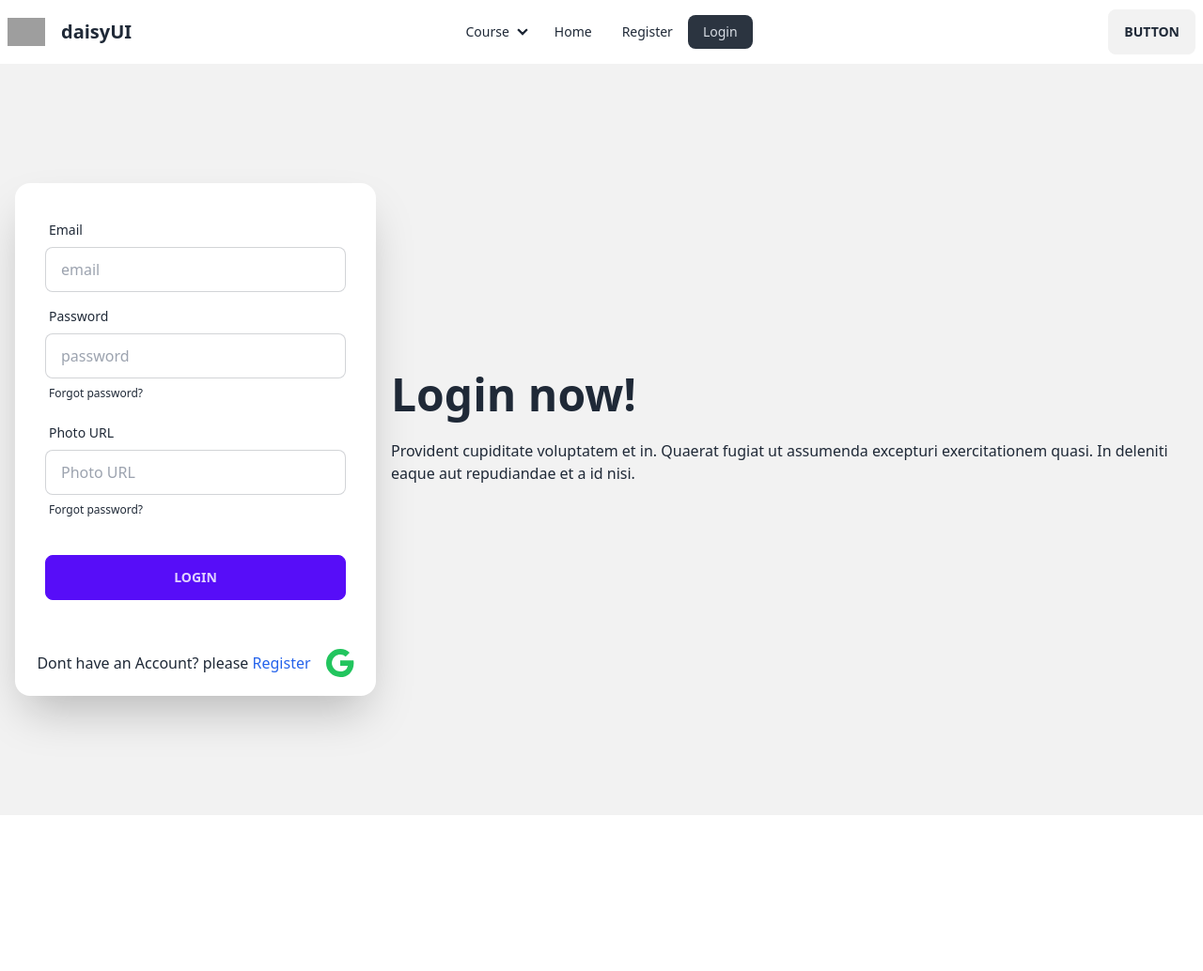
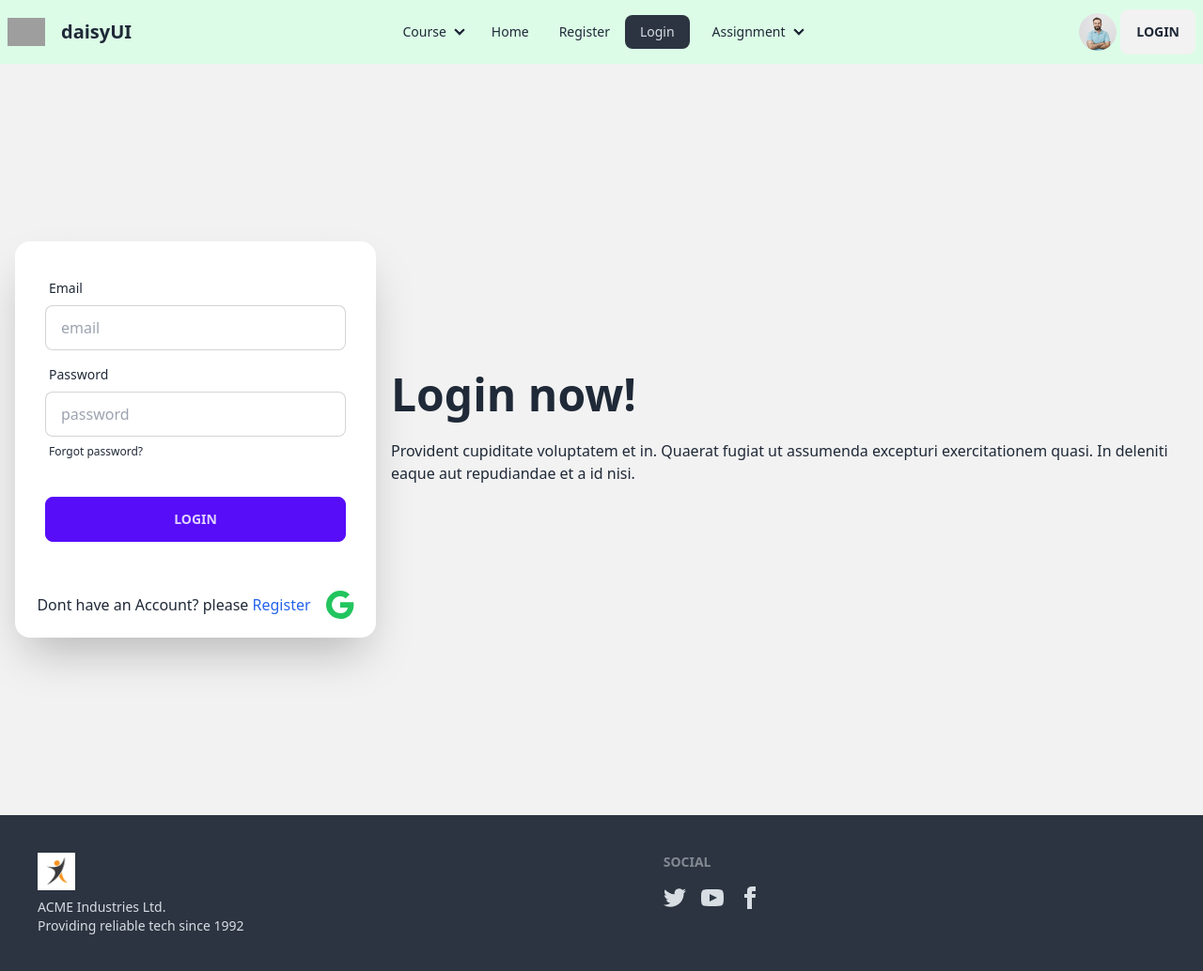
Before and after one commit to Nazmul8888/b8a11-client-side, a React (Vite) app: page /login in a window 1280 px wide. Shown: the whole page at 94% size. Before the commit the page ends 868 px from the top, so only its background shows below. Built offline with nearby package versions, Linux system fonts and the light colour scheme; no server answers; grey boxes are pictures that could not be loaded.

Commit message:
assignment related all route update

```diff
--- /dev/null
+++ b/src/components/CourseCreation/CreateAssignment.jsx
@@ -0,0 +1,11 @@
+
+
+const CreateAssignment = () => {
+    return (
+        <div>
+            <h2>Assignment Booking </h2>
+        </div>
+    );
+};
+
+export default CreateAssignment;
--- /dev/null
+++ b/src/components/Home/Banner/Banner.jsx
@@ -0,0 +1,11 @@
+
+
+const Banner = () => {
+    return (
+        <div className="py-10">
+            <img src="https://i.ibb.co/42wzmp6/6871644-29493.jpg" alt="" />
+        </div>
+    );
+};
+
+export default Banner;
--- /dev/null
+++ b/src/components/Home/CourseServices.jsx
@@ -0,0 +1,27 @@
+import { Link } from "react-router-dom";
+
+
+const CourseServices = ({course}) => {
+    const {_id,image,courseName,Details,price}= course;
+    return (
+        <div>
+     <div className="card w-96 bg-base-100 shadow-xl">
+  <figure className="px-10 pt-10">
+    <img src={image} alt="Shoes" className="rounded-xl" />
+  </figure>
+  <div className="card-body items-center text-center">
+    <h2 className="card-title">{courseName}!</h2>
+    <p>{Details}</p>
+    <p>Price-$ {price}</p>
+    <div className="card-actions">
+      <Link to={`/createAssignment/${_id}`}>
+      <button className="btn btn-primary">Buy Now</button>
+      </Link>
+    </div>
+  </div>
+</div>
+        </div>
+    );
+};
+
+export default CourseServices;
--- a/src/components/Home/Home.jsx
+++ b/src/components/Home/Home.jsx
@@ -1,9 +1,29 @@
+import { useLoaderData } from "react-router-dom";
+import Banner from "./Banner/Banner";
+import CourseServices from "./CourseServices";
 
 
 const Home = () => {
+
+  const services = useLoaderData()
     return (
         <div>
-          this is home
+        <Banner></Banner>
+
+
+        <div className="grid grid-cols-3 md:grid-cols-3 gap-6 py-10">
+
+        {
+        services.map(course=><CourseServices key={services._id} course={course}></CourseServices>)
+         }
+
+        </div>
+
+
+
+
+
+
         </div>
     );
 };
--- a/src/components/Layout/MainLayout.jsx
+++ b/src/components/Layout/MainLayout.jsx
@@ -1,12 +1,14 @@
 import { Outlet } from "react-router-dom";
 import NavBar from "../NavBar/NavBar";
+import Footer from "../SharedPage/Footer/Footer";
 
 
 const MainLayout = () => {
     return (
-        <div>
+        <div className="max-w-[1400px] mx-auto">
             <NavBar></NavBar>
             <Outlet></Outlet>
+            <Footer></Footer>
         </div>
     );
 };
--- a/src/components/NavBar/NavBar.jsx
+++ b/src/components/NavBar/NavBar.jsx
@@ -1,7 +1,23 @@
-import { NavLink } from "react-router-dom";
+import { useContext } from "react";
+import { Link, NavLink } from "react-router-dom";
+import { AuthContext } from "../../Routes/Provider/AuthProvider";
+import userPicture from '../../assets/Ellipse 1 (2).png'
+
 
 
 const NavBar = () => {
+    const {user,logOut} = useContext(AuthContext)
+
+  const handelSignOut = ()=>{
+   logOut()
+   .then(result=>{
+    console.log(result.user)
+   })
+   .catch(error=>{
+    console.log(error)
+   })
+
+  }
     const navLinks = <>
 
     <li><NavLink to='/'>Home</NavLink></li>
@@ -11,7 +27,7 @@ const NavBar = () => {
     </>
     return (
         <div>
-            <div className="navbar bg-base-100">
+            <div className="navbar bg-green-100">
                 <div className="navbar-start">
                     <div className="dropdown">
                         <label tabIndex={0} className="btn btn-ghost lg:hidden">
@@ -53,9 +69,47 @@ const NavBar = () => {
                         {navLinks}
                     </ul>
                 </div>
+                <div className="navbar-center hidden lg:flex">
+                    <ul className="menu menu-horizontal px-1">
+                        {/* <li><a>Home</a></li> */}
+                        <li tabIndex={0}>
+                            <details>
+                                <summary>Assignment</summary>
+                                <ul className="p-2">
+                                    <li><a>Profile</a></li>
+                                    <li><a>My Assignment</a></li>
+                                    <li><a>Create Assignment</a></li>
+                                </ul>
+                            </details>
+                        </li>
+                        {/* <li><a>Login</a></li>
+                        <li><a>Register</a></li> */}
+                        {/* {navLinks} */}
+                    </ul>
+                </div>
                 <div className="navbar-end">
-                    <a className="btn">Button</a>
-                </div>
+        <label tabIndex={0} className="btn btn-ghost btn-circle avatar">
+        <div className="w-10 rounded-full">
+          <img src={userPicture} />
+        </div>
+      </label>
+
+
+      {
+        user ?
+        <button onClick={handelSignOut} className="btn">Sign Out</button>
+        :
+        <Link to='/login'>
+           <button className="btn">Login</button>
+
+        </Link>
+
+      }
+
+
+
+
+        </div>
             </div>
         </div>
     );
--- /dev/null
+++ b/src/components/SharedPage/Footer/Footer.jsx
@@ -0,0 +1,24 @@
+
+import logo from '../../../assets/footer.jpg'
+const Footer = () => {
+    return (
+        <div>
+            <footer className="footer p-10 bg-neutral text-neutral-content">
+  <aside>
+    <img className="w-10" src={logo} alt="" />
+    <p>ACME Industries Ltd.<br/>Providing reliable tech since 1992</p>
+  </aside>
+  <nav>
+    <header className="footer-title">Social</header>
+    <div className="grid grid-flow-col gap-4">
+      <a><svg xmlns="http://www.w3.org/2000/svg" width="24" height="24" viewBox="0 0 24 24" className="fill-current"><path d="M24 4.557c-.883.392-1.832.656-2.828.775 1.017-.609 1.798-1.574 2.165-2.724-.951.564-2.005.974-3.127 1.195-.897-.957-2.178-1.555-3.594-1.555-3.179 0-5.515 2.966-4.797 6.045-4.091-.205-7.719-2.165-10.148-5.144-1.29 2.213-.669 5.108 1.523 6.574-.806-.026-1.566-.247-2.229-.616-.054 2.281 1.581 4.415 3.949 4.89-.693.188-1.452.232-2.224.084.626 1.956 2.444 3.379 4.6 3.419-2.07 1.623-4.678 2.348-7.29 2.04 2.179 1.397 4.768 2.212 7.548 2.212 9.142 0 14.307-7.721 13.995-14.646.962-.695 1.797-1.562 2.457-2.549z"></path></svg></a>
+      <a><svg xmlns="http://www.w3.org/2000/svg" width="24" height="24" viewBox="0 0 24 24" className="fill-current"><path d="M19.615 3.184c-3.604-.246-11.631-.245-15.23 0-3.897.266-4.356 2.62-4.385 8.816.029 6.185.484 8.549 4.385 8.816 3.6.245 11.626.246 15.23 0 3.897-.266 4.356-2.62 4.385-8.816-.029-6.185-.484-8.549-4.385-8.816zm-10.615 12.816v-8l8 3.993-8 4.007z"></path></svg></a>
+      <a><svg xmlns="http://www.w3.org/2000/svg" width="24" height="24" viewBox="0 0 24 24" className="fill-current"><path d="M9 8h-3v4h3v12h5v-12h3.642l.358-4h-4v-1.667c0-.955.192-1.333 1.115-1.333h2.885v-5h-3.808c-3.596 0-5.192 1.583-5.192 4.615v3.385z"></path></svg></a>
+    </div>
+  </nav>
+</footer>
+        </div>
+    );
+};
+
+export default Footer;
--- a/src/components/SharedPage/Login/Login.jsx
+++ b/src/components/SharedPage/Login/Login.jsx
@@ -12,9 +12,8 @@ const Login = () => {
         e.preventDefault()
         const email = e.target.email.value;
         const password = e.target.password.value;
-        const photo = e.target.photo.value;
 
-        console.log(email, password, photo)
+        console.log(email, password)
         signIn(email, password)
             .then(result => {
                 console.log(result.user)
@@ -60,15 +59,7 @@ const Login = () => {
                                     <a href="#" className="label-text-alt link link-hover">Forgot password?</a>
                                 </label>
                             </div>
-                            <div className="form-control">
-                                <label className="label">
-                                    <span className="label-text">Photo URL</span>
-                                </label>
-                                <input type="photo" name="photo" placeholder="Photo URL" className="input input-bordered" required />
-                                <label className="label">
-                                    <a href="#" className="label-text-alt link link-hover">Forgot password?</a>
-                                </label>
-                            </div>
+
                             <div className="form-control mt-6">
                                 <button className="btn btn-primary">Login</button>
                             </div>
--- a/src/components/SharedPage/Register/Register.jsx
+++ b/src/components/SharedPage/Register/Register.jsx
@@ -10,7 +10,9 @@ const Register = () => {
         e.preventDefault()
         const name = e.target.name.value;
         const email = e.target.email.value;
+        const photo = e.target.photo.value;
         const password = e.target.password.value;
+
 
         // create user
 
@@ -22,7 +24,7 @@ const Register = () => {
         .catch(error=>{
           console.log(error)
         })
-        console.log(name, email, password)
+        console.log(name, email, photo,password)
     }
     return (
         <div className="hero min-h-screen bg-base-200">
@@ -37,13 +39,22 @@ const Register = () => {
                             <label className="label">
                                 <span className="label-text">Name</span>
                             </label>
-                            <input type="text" name='name' placeholder="email" className="input input-bordered" required />
+                            <input type="text" name='name' placeholder="Name" className="input input-bordered" required />
                         </div>
                         <div className="form-control">
                             <label className="label">
                                 <span className="label-text">Email</span>
                             </label>
                             <input type="email" name='email' placeholder="email" className="input input-bordered" required />
+                        </div>
+                        <div className="form-control">
+                            <label className="label">
+                                <span className="label-text">Photo URL</span>
+                            </label>
+                            <input type="text" name="photo" placeholder="Photo URL" className="input input-bordered" required />
+                            <label className="label">
+                                <a href="#" className="label-text-alt link link-hover">Photo URL</a>
+                            </label>
                         </div>
                         <div className="form-control">
                             <label className="label">
--- a/src/main.jsx
+++ b/src/main.jsx
@@ -10,6 +10,7 @@ import Home from './components/Home/Home';
 import Register from './components/SharedPage/Register/Register';
 import Login from './components/SharedPage/Login/Login';
 import AuthProvider from './Routes/Provider/AuthProvider';
+import CreateAssignment from './components/CourseCreation/CreateAssignment';
 const router = createBrowserRouter([
   {
     path: "/",
@@ -17,7 +18,8 @@ const router = createBrowserRouter([
     children: [
       {
         path: '/',
-        element: <Home></Home>
+        element: <Home></Home>,
+        loader: ()=> fetch('http://localhost:5000/course')
       },
       {
         path: '/register',
@@ -26,6 +28,10 @@ const router = createBrowserRouter([
       {
         path: '/login',
         element: <Login></Login>
+      },
+      {
+        path: '/createAssignment',
+        element:<CreateAssignment></CreateAssignment>
       }
     ]
   },
```
Also changed, not shown: public/data.json (added, +44 -0 lines), src/assets/Ellipse 1 (2).png (added), src/assets/footer.jpg (added).
